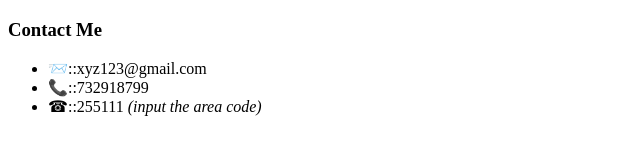
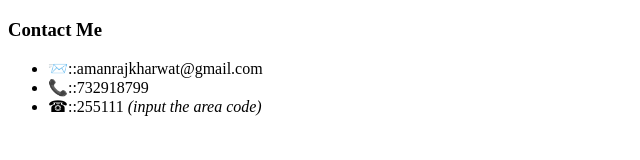
Before and after one commit to AmanRaj1813/CV, a plain HTML site: page contactme.html in a window 1280 px wide. Shown: the full height of the page, 0-640 px from the left. Drawn offline with Linux system fonts and the light colour scheme.

Commit message:
contacts changed

```diff
--- a/contactme.html
+++ b/contactme.html
@@ -9,7 +9,7 @@
 <body>
     <h3>Contact Me</h3>
     <ul start="!">
-        <li>📨::xyz123@gmail.com</li>
+        <li>📨::amanrajkharwat@gmail.com</li>
         <li>📞::732918799 </li>
         <li>☎::255111 <em>(input the area code)</em></li>
     </ul>
```
